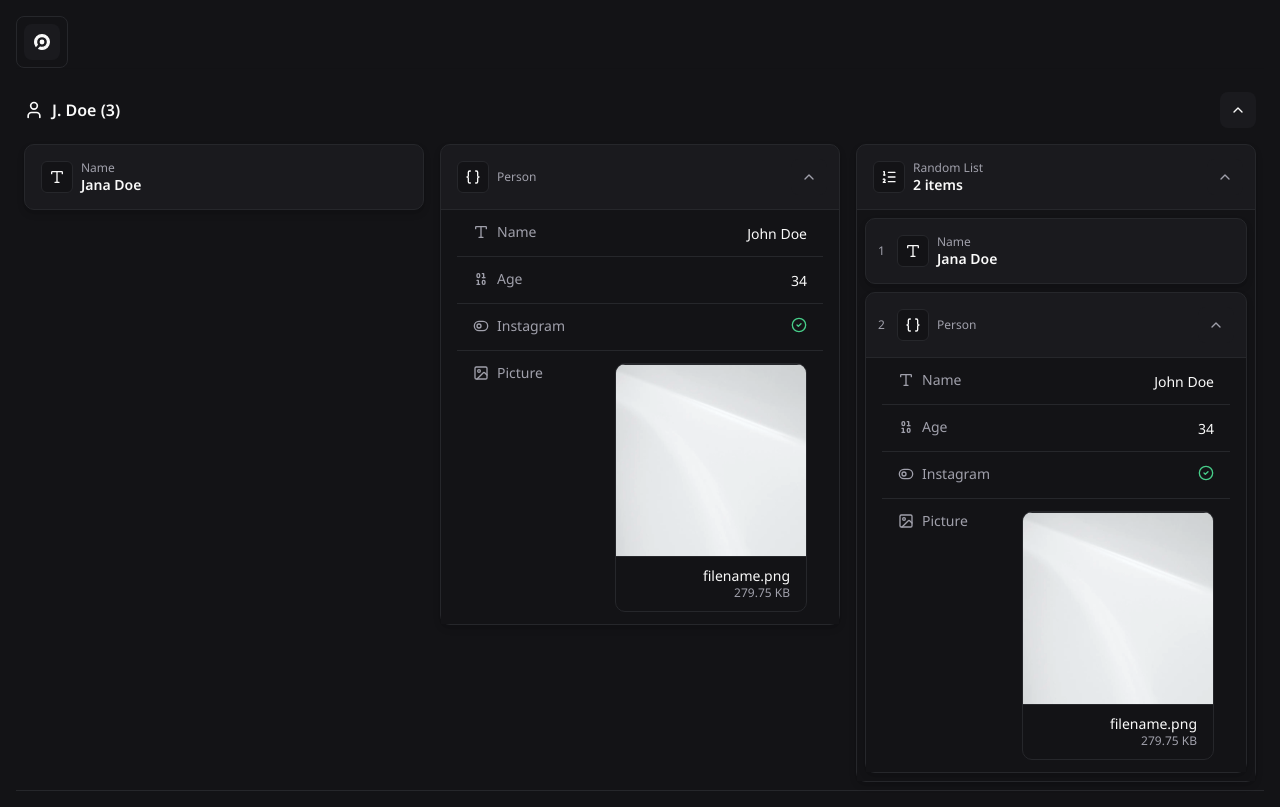
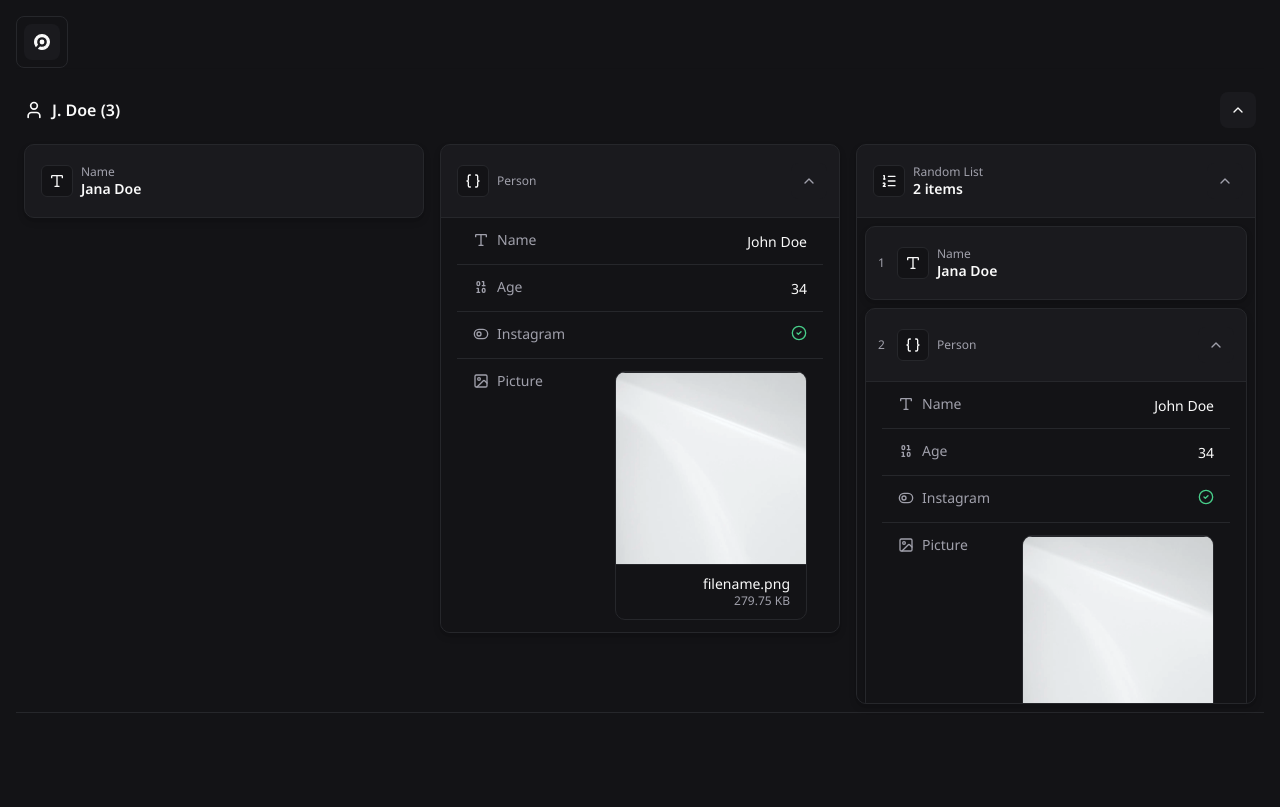
Before and after one commit to djonatan-arns/frontend-challenge, a React (Vite) app: page / in a window 1280 px wide. Built offline with nearby package versions, Linux system fonts and the light colour scheme.

Commit message:
feat: enhance Card styles with min/max dimensions and improved layout properties

```diff
--- a/src/components/Card/styles.css
+++ b/src/components/Card/styles.css
@@ -1,9 +1,16 @@
 .card {
+  min-width: 320px;
+  max-width: 472px;
+  max-height: 560px;
+  padding: 0;
   background: var(--color-surface);
   border: 1px solid var(--color-border);
   border-radius: var(--card-border-radius);
   box-shadow: var(--shadow-card);
+  overflow: hidden;
+  opacity: 1;
   transition: border-color 200ms ease-out;
+  flex-shrink: 0;
 }
 
 .card:hover {
@@ -11,7 +18,7 @@
 }
 
 .card__header {
-  height: var(--card-height-collapsed);
+  min-height: var(--card-height-collapsed);
   padding: var(--card-padding);
   display: flex;
   align-items: center;
```
